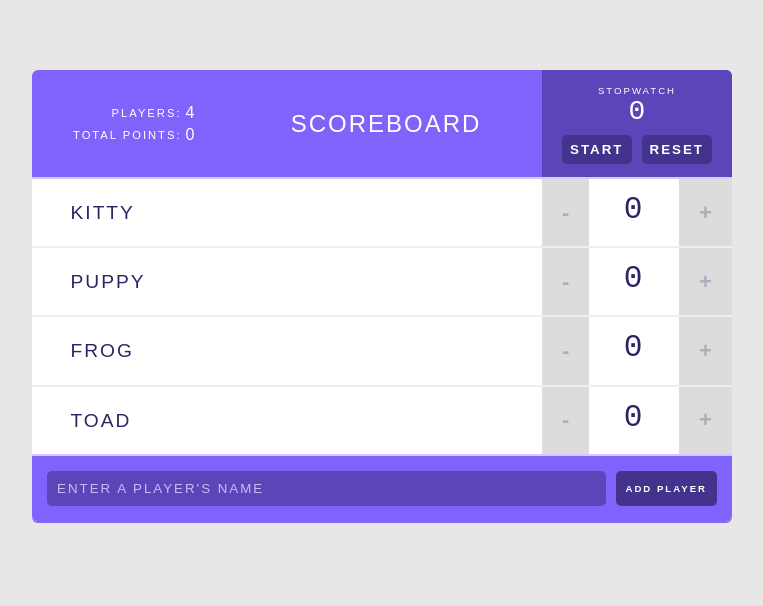
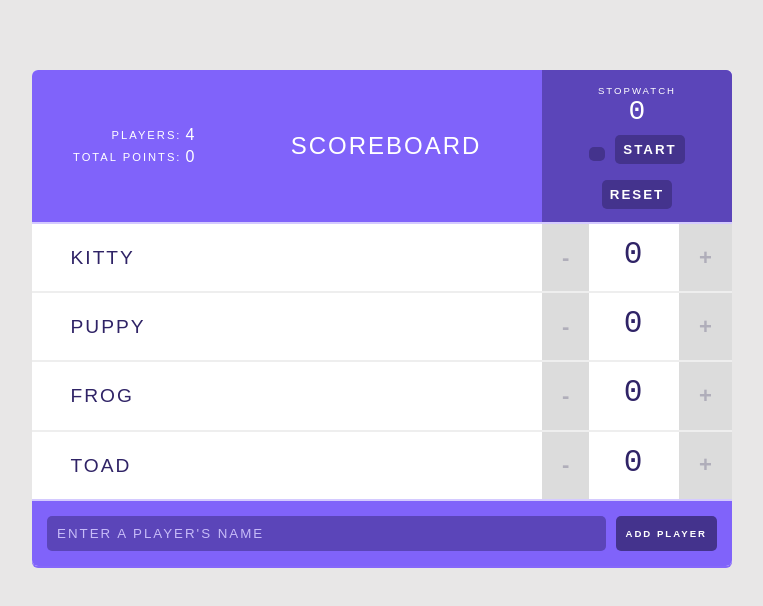
Before and after one commit to EEymann/scoreboard, a React (Create React App) app: page / in a window 1280 px wide. Shown: the top 606 px of the page, without its empty margins (258-1021 px from the left). Built offline with nearby package versions, Linux system fonts and the light colour scheme.

Commit message:
initialize state in Stopwatch component.

```diff
--- a/src/components/Stopwatch.js
+++ b/src/components/Stopwatch.js
@@ -2,12 +2,25 @@
 import React, { Component } from 'react';
 
 class Stopwatch extends Component {
+
+  state = {
+    isRunning: false
+  };
+
+
+  handleStopwatch = () => {
+    this.setState({
+      isRunning: !this.state.isRunning
+    });
+  }
+
   render() {
     return (
       <div className="stopwatch">
         <h2>Stopwatch</h2>
         <span className="stopwatch-time">0</span>
-        <button>Start</button>
+        <button onClick={this.handleStopwatch}></button>
+        <button>{this.state.isRunning ? 'Stop' : 'Start'}</button>
         <button>Reset</button>
         </div>
     );
```
